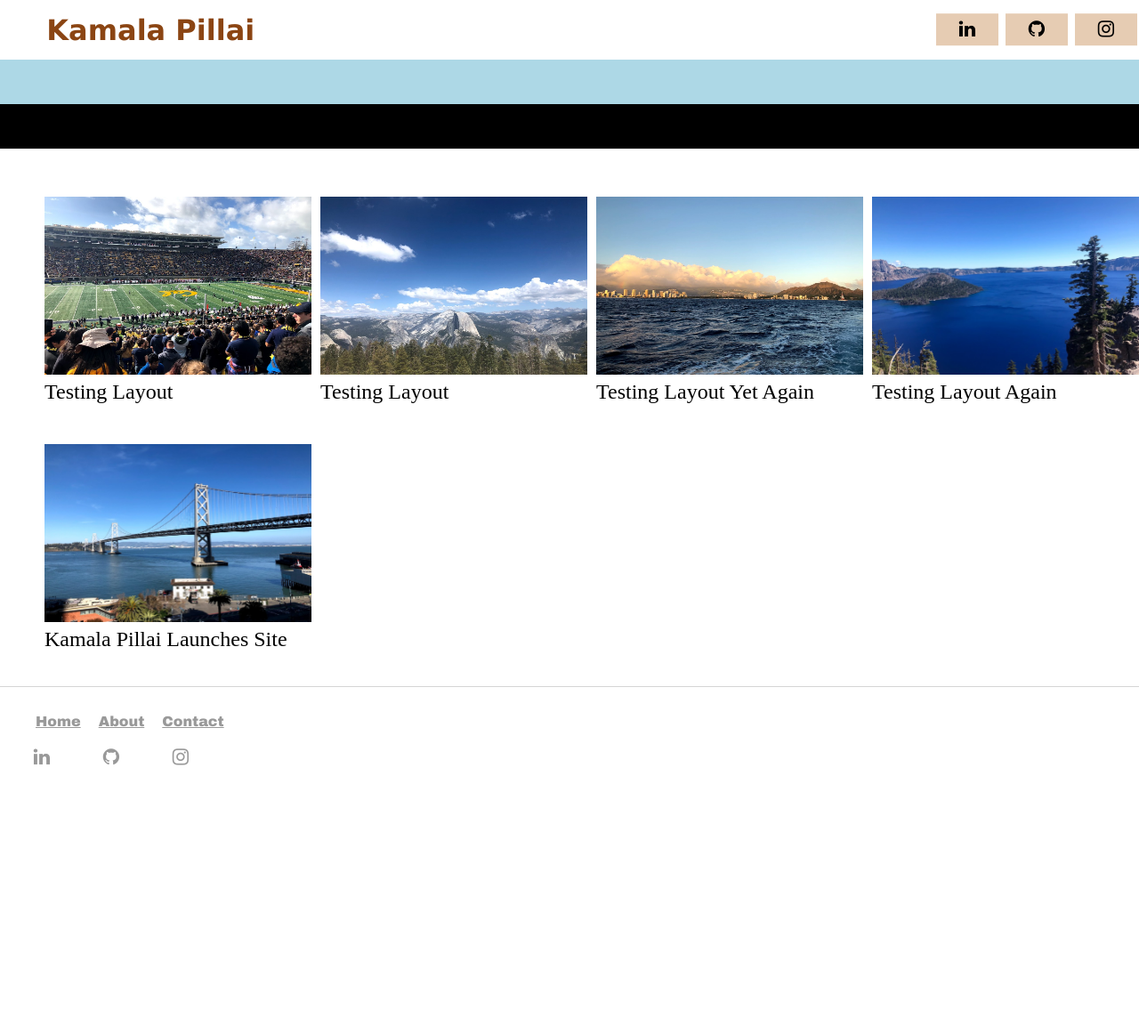
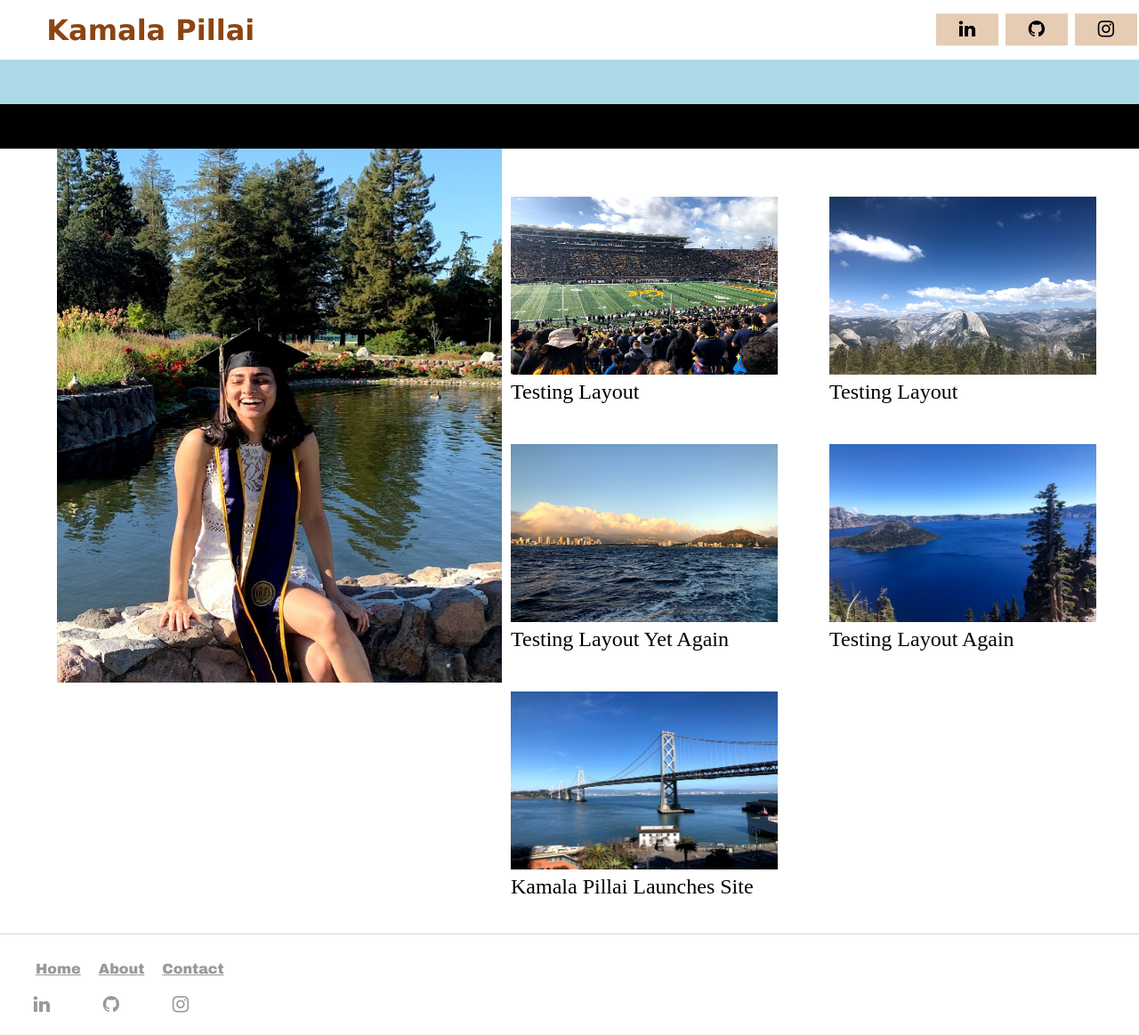
Before and after one commit to kpill/kpill.github.io, a Jekyll site: the page built from index.html, in a window 1280 px wide. Shown: the whole page at 89% size. Built offline with Jekyll 4.4.1, drawn with Linux system fonts in a browser that asks for light colours; before the commit the page ends 900 px from its top, so only the background shows below that.

Commit message:
Update index.html

```diff
--- a/index.html
+++ b/index.html
@@ -4,6 +4,7 @@ title: Kamala Pillai's Blog
 ---
 <div class="welcome-box-blue"></div>
 <div class="welcome-box-black"></div>
+<img src="/images/about3.jpg" width="500" height="600" style="float: left; margin-left: 5%">
 
 <ul class="posts">
 	<div class="grid_container">
```
